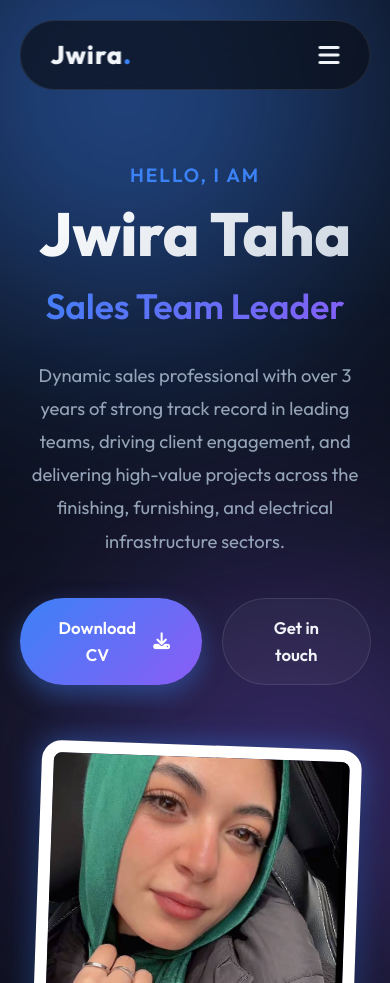
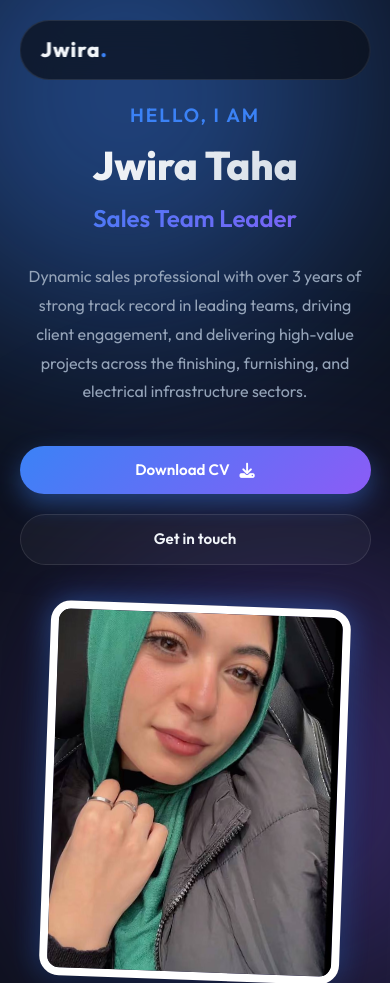
Before and after one commit to kareemshafey248/profilecv, a plain HTML site: page index.html in a window 390 px wide. Shown: the top 983 px of the page. Drawn offline with Linux system fonts and the light colour scheme.

Commit message:
Add files via upload

```diff
--- a/style.css
+++ b/style.css
@@ -154,7 +154,7 @@ body {
 }
 
 .title {
-    font-size: 4.5rem;
+    font-size: clamp(2.5rem, 10vw, 4.5rem);
     font-weight: 800;
     line-height: 1.1;
     margin-bottom: 10px;
@@ -551,19 +551,26 @@ footer {
     .hero {
         flex-direction: column;
         text-align: center;
-        padding-top: 160px;
+        padding-top: 140px;
+        gap: 40px;
     }
     .cta-group {
         justify-content: center;
+        flex-wrap: wrap;
     }
     .title {
-        font-size: 3.8rem;
+        line-height: 1.2;
+        margin-top: 10px;
+    }
+    .subtitle {
+        font-size: 1.8rem;
     }
     .framed-image {
         width: 100%;
-        max-width: 320px;
+        max-width: 300px;
         height: auto;
-        aspect-ratio: 3/4;
+        aspect-ratio: 4/5;
+        border-width: 8px;
     }
     .floating-badge {
         display: none;
@@ -571,8 +578,12 @@ footer {
     .nav-links {
         display: none;
     }
-    .menu-toggle {
-        display: block;
+    .logo {
+        font-size: 1.3rem;
+    }
+    .glass-nav {
+        padding: 0 20px;
+        height: 60px;
     }
     .stats {
         flex-direction: column;
@@ -591,4 +602,32 @@ footer {
     .content-card {
         padding: 40px 20px;
     }
+    .section {
+        padding: 100px 5% 60px;
+    }
+    .section-title {
+        font-size: 2.22rem;
+        margin-bottom: 40px;
+    }
+    .email-text, .phone-text {
+        font-size: 1.2rem;
+    }
 }
+
+@media (max-width: 480px) {
+    .title {
+        font-size: 2.5rem;
+    }
+    .subtitle {
+        font-size: 1.5rem;
+    }
+    .description {
+        font-size: 1rem;
+    }
+    .btn {
+        padding: 12px 24px;
+        font-size: 0.95rem;
+        width: 100%;
+        justify-content: center;
+    }
+}
```
Also changed, not shown: 1 other file.
